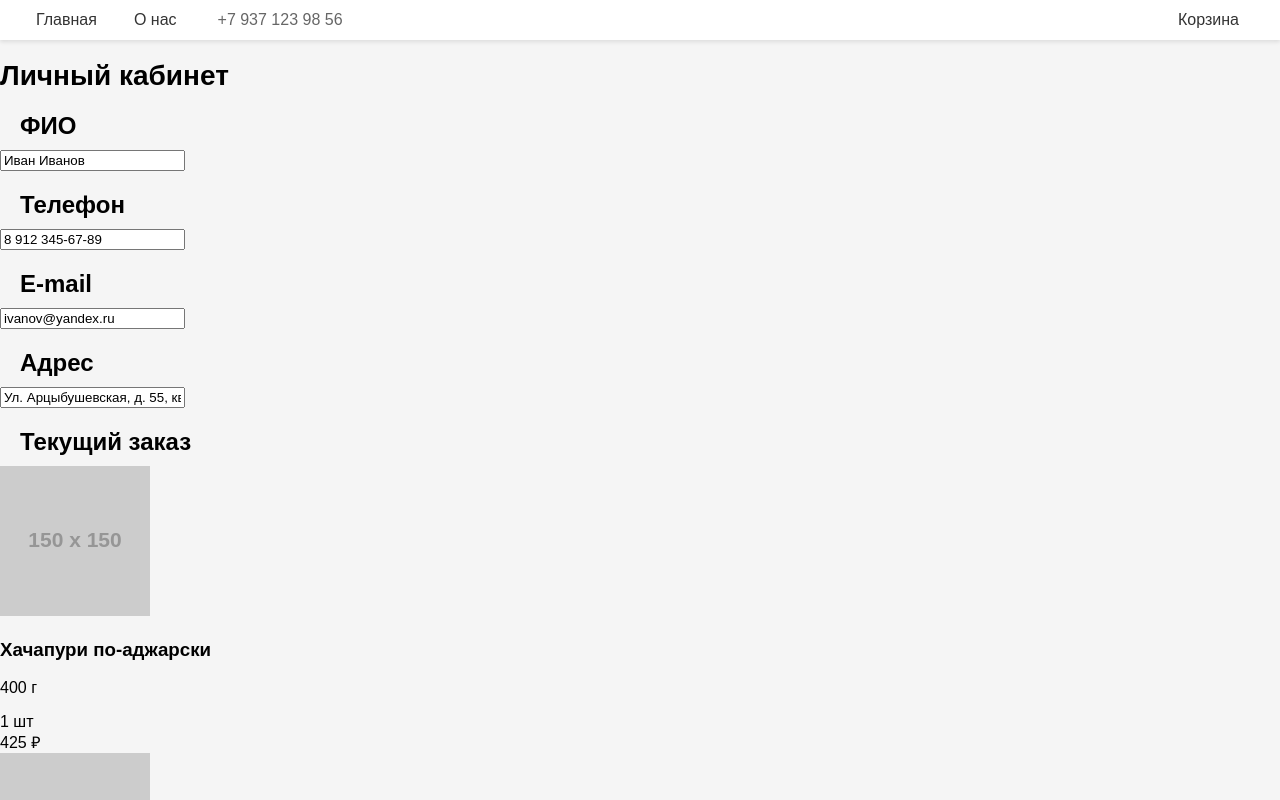
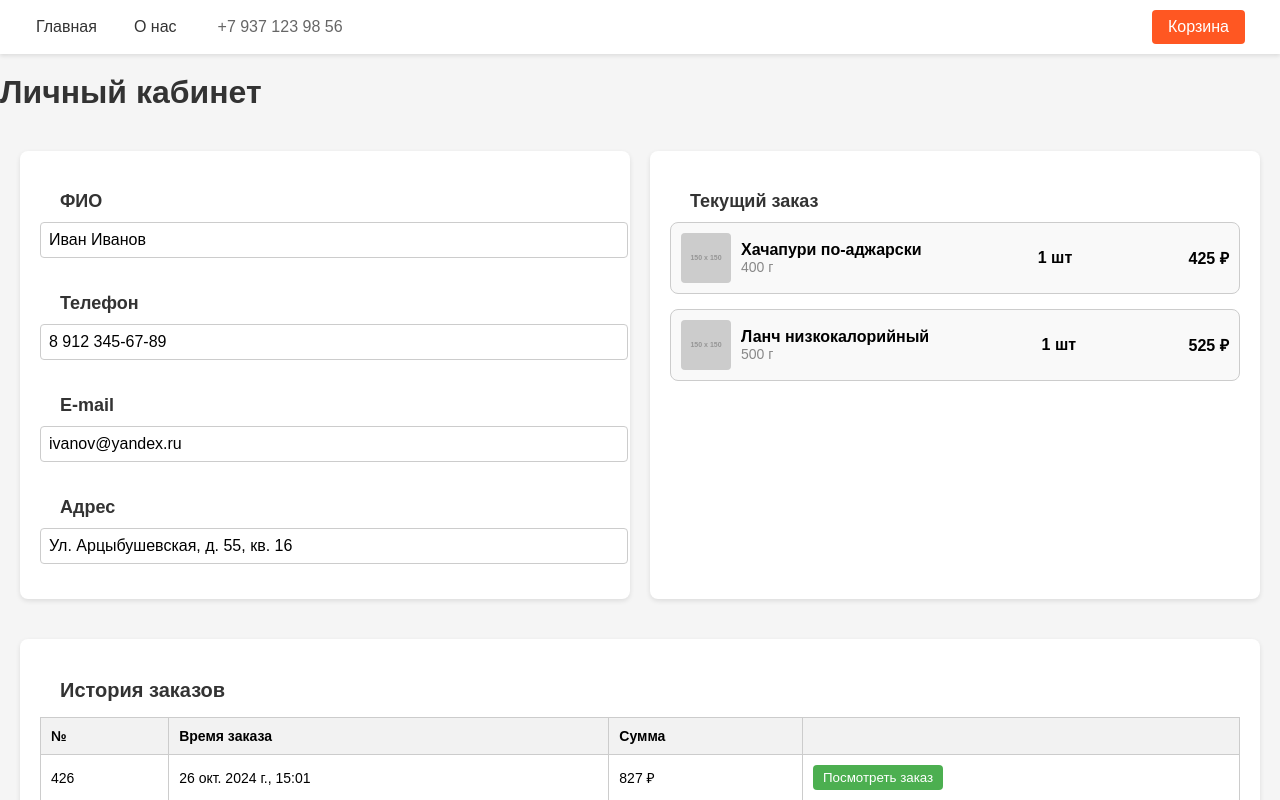
Before and after one commit to ReppMikhail/delivery_front, a React (Vite) app: page /cart in a window 1280 px wide. Both pictures are taken after a click on the button "Личный кабинет". Shown: the top 800 px of the page. Built offline with nearby package versions, Linux system fonts and the light colour scheme.

Commit message:
Profile styles

```diff
--- /dev/null
+++ b/src/pages/Profile.css
@@ -0,0 +1,169 @@
+/* Profile.css */
+
+body {
+    font-family: "Arial", sans-serif;
+    margin: 0;
+    padding: 0;
+    background-color: #f5f5f5;
+  }
+
+  .navbar {
+    display: flex;
+    justify-content: space-between;
+    align-items: center;
+    background-color: #ffffff;
+    padding: 10px 20px;
+    box-shadow: 0px 2px 5px rgba(0, 0, 0, 0.1);
+  }
+
+  .navbar-left span {
+    margin-left: 20px;
+    color: #888;
+  }
+
+  .navbar button {
+    background: none;
+    border: none;
+    color: #333;
+    font-size: 16px;
+    cursor: pointer;
+    margin-right: 15px;
+  }
+
+  .navbar-right .cart-button {
+    background-color: #ff5722;
+    color: white;
+    padding: 8px 16px;
+    border: none;
+    border-radius: 4px;
+    cursor: pointer;
+  }
+
+  .navbar button:hover {
+    color: #ff5722;
+  }
+
+  .profile-page h1 {
+    font-size: 32px;
+    font-weight: 600;
+    text-align: center;
+    margin: 20px 0;
+    color: #333;
+  }
+
+  .profile-container {
+    display: flex;
+    justify-content: space-between;
+    gap: 20px;
+    padding: 20px;
+  }
+
+  .profile-data,
+  .current-order {
+    background-color: #fff;
+    border-radius: 8px;
+    box-shadow: 0 2px 5px rgba(0, 0, 0, 0.1);
+    padding: 20px;
+    flex: 1;
+  }
+
+  .profile-data h2,
+  .current-order h2 {
+    font-size: 18px;
+    margin-bottom: 10px;
+    color: #333;
+  }
+
+  .profile-data input {
+    width: 100%;
+    padding: 8px;
+    margin-bottom: 15px;
+    border: 1px solid #ccc;
+    border-radius: 4px;
+    font-size: 16px;
+  }
+
+  .current-order .order-items {
+    display: flex;
+    flex-direction: column;
+    gap: 15px;
+  }
+
+  .order-item {
+    display: flex;
+    align-items: center;
+    padding: 10px;
+    border: 1px solid #ccc;
+    border-radius: 8px;
+    background-color: #f9f9f9;
+  }
+
+  .order-item-image {
+    width: 50px;
+    height: 50px;
+    object-fit: cover;
+    margin-right: 10px;
+    border-radius: 4px;
+  }
+
+  .order-item-info h3 {
+    font-size: 16px;
+    margin: 0;
+  }
+
+  .order-item-info p {
+    font-size: 14px;
+    color: #888;
+    margin: 0;
+  }
+
+  .order-item-quantity,
+  .order-item-price {
+    margin-left: auto;
+    font-size: 16px;
+    font-weight: 600;
+  }
+
+  .order-history {
+    margin: 20px;
+    background-color: #fff;
+    border-radius: 8px;
+    box-shadow: 0 2px 5px rgba(0, 0, 0, 0.1);
+    padding: 20px;
+  }
+
+  .order-history h2 {
+    font-size: 20px;
+    color: #333;
+    margin-bottom: 15px;
+  }
+
+  .order-history table {
+    width: 100%;
+    border-collapse: collapse;
+  }
+
+  .order-history th,
+  .order-history td {
+    padding: 10px;
+    border: 1px solid #ccc;
+    text-align: left;
+    font-size: 14px;
+  }
+
+  .order-history th {
+    background-color: #f2f2f2;
+  }
+
+  .view-order-button {
+    background-color: #4caf50;
+    color: white;
+    padding: 5px 10px;
+    border: none;
+    border-radius: 4px;
+    cursor: pointer;
+  }
+
+  .view-order-button:hover {
+    background-color: #45a049;
+  }
--- a/src/pages/Profile.jsx
+++ b/src/pages/Profile.jsx
@@ -1,6 +1,6 @@
 import React, { useState } from "react";
 import { useNavigate } from "react-router-dom";
-//import "./Profile.css";
+import "./Profile.css";
 
 const initialUserData = {
   fullName: "Иван Иванов",
```
